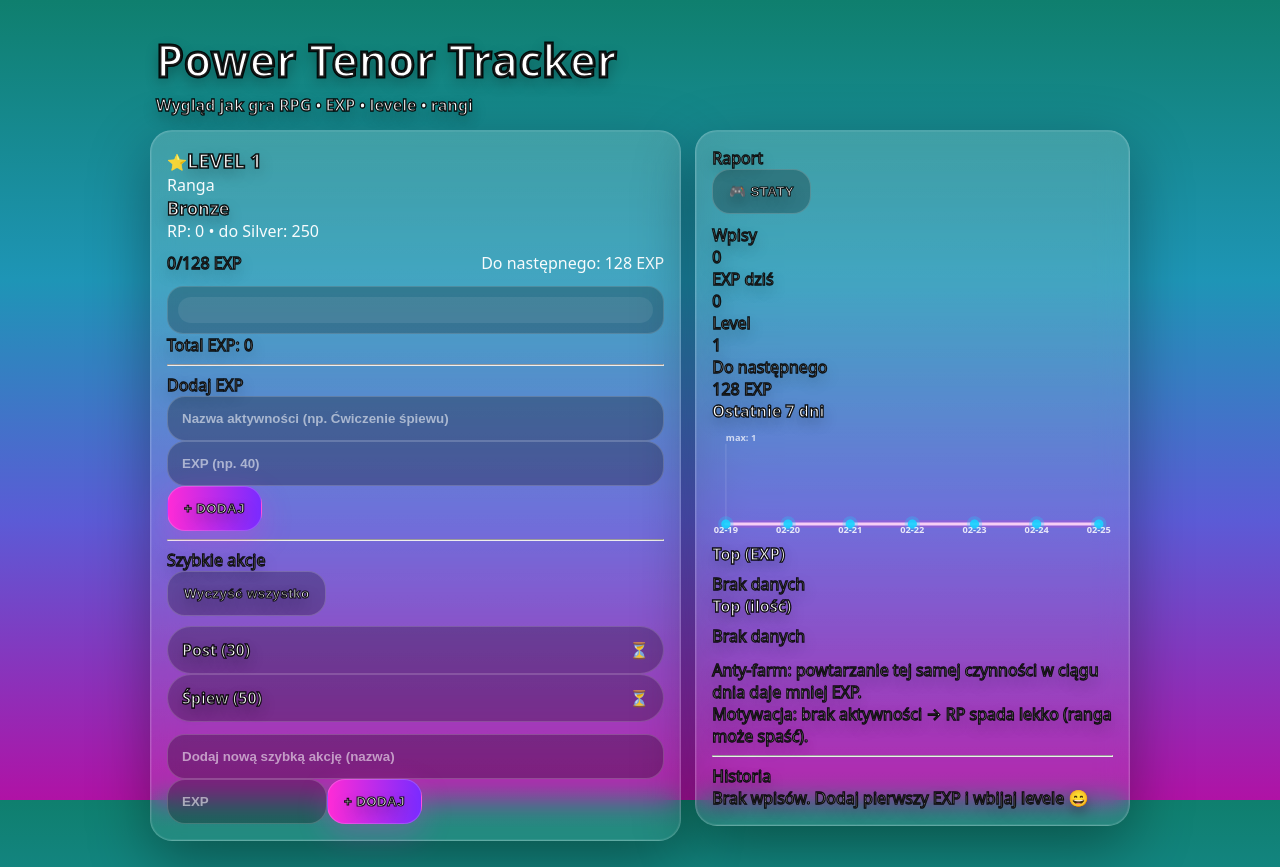
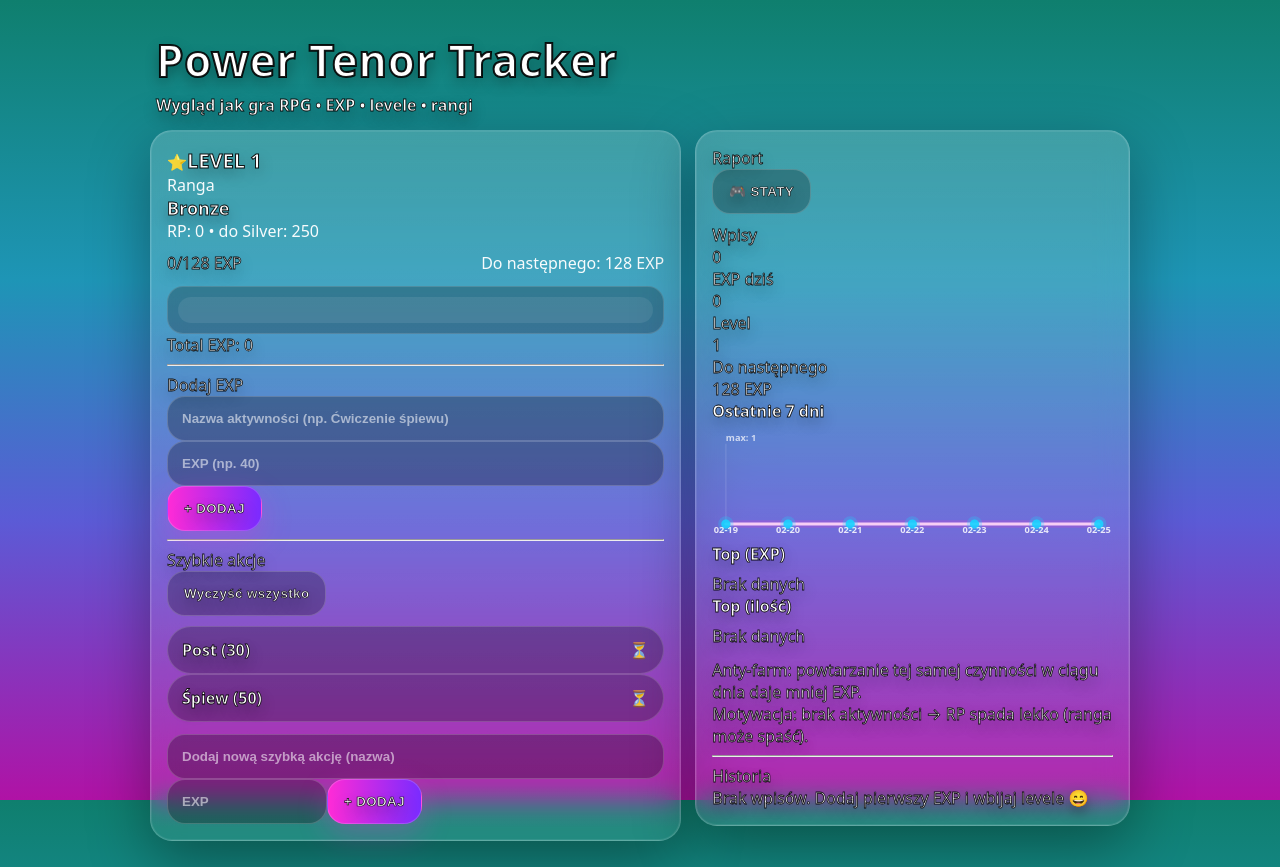
Before and after one commit to Marcinuskryza/power-tenor-tracker, a React (Vite) app: page / in a window 1280 px wide. Built offline with nearby package versions, Linux system fonts and the light colour scheme.

Commit message:
Adjust text stroke thickness in styles.css

```diff
--- a/src/styles.css
+++ b/src/styles.css
@@ -83,7 +83,7 @@ a{ color:inherit; }
   color: white;
 
   /* dynamiczna grubość zależna od fontu */
-  -webkit-text-stroke: clamp(1px, 0.08em, 3px) var(--stroke-color);
+  -webkit-text-stroke: clamp(0.5px, 0.05em, 2px) var(--stroke-color);
 
   /* delikatny cień głębi */
   text-shadow:
```
